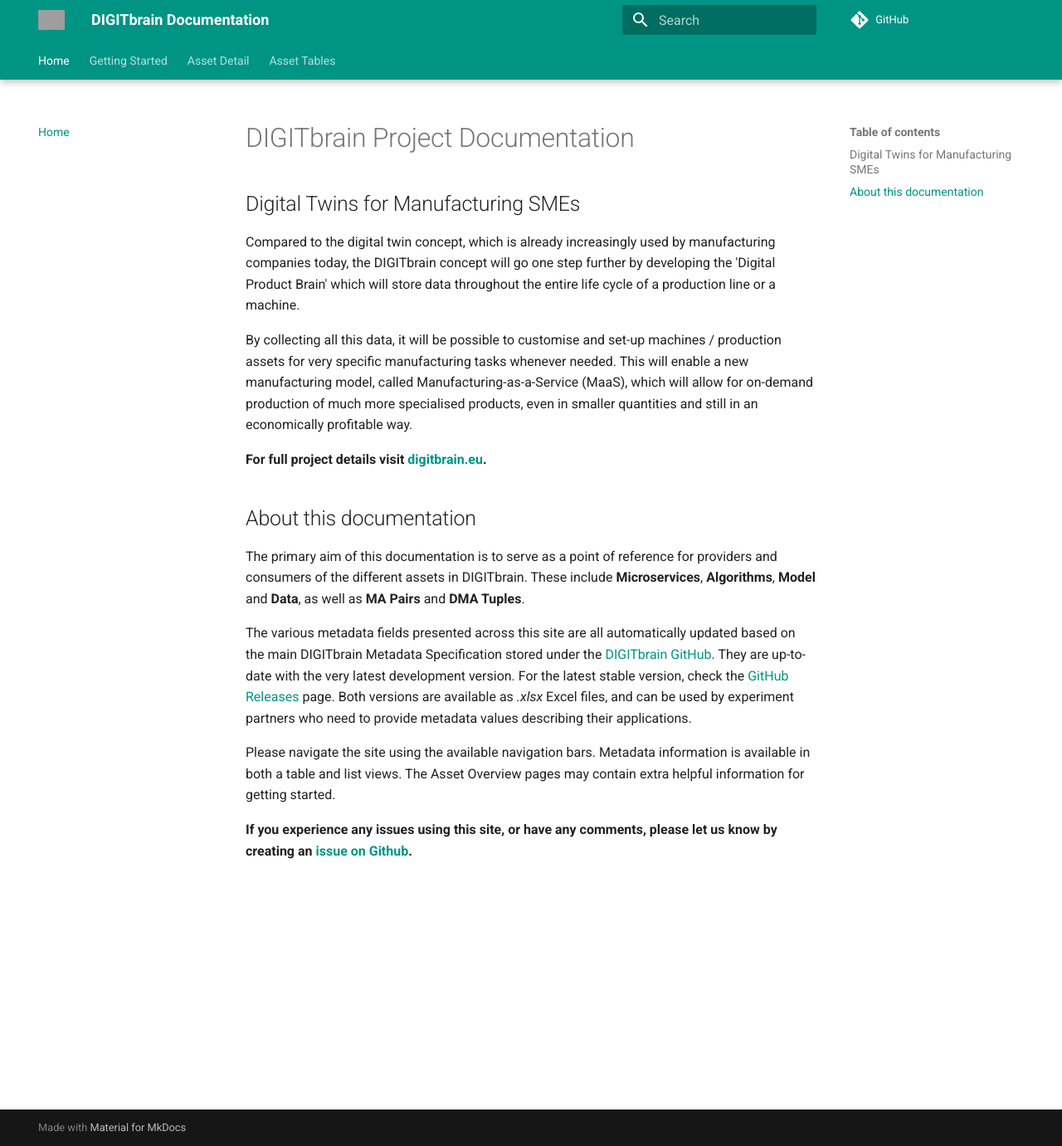
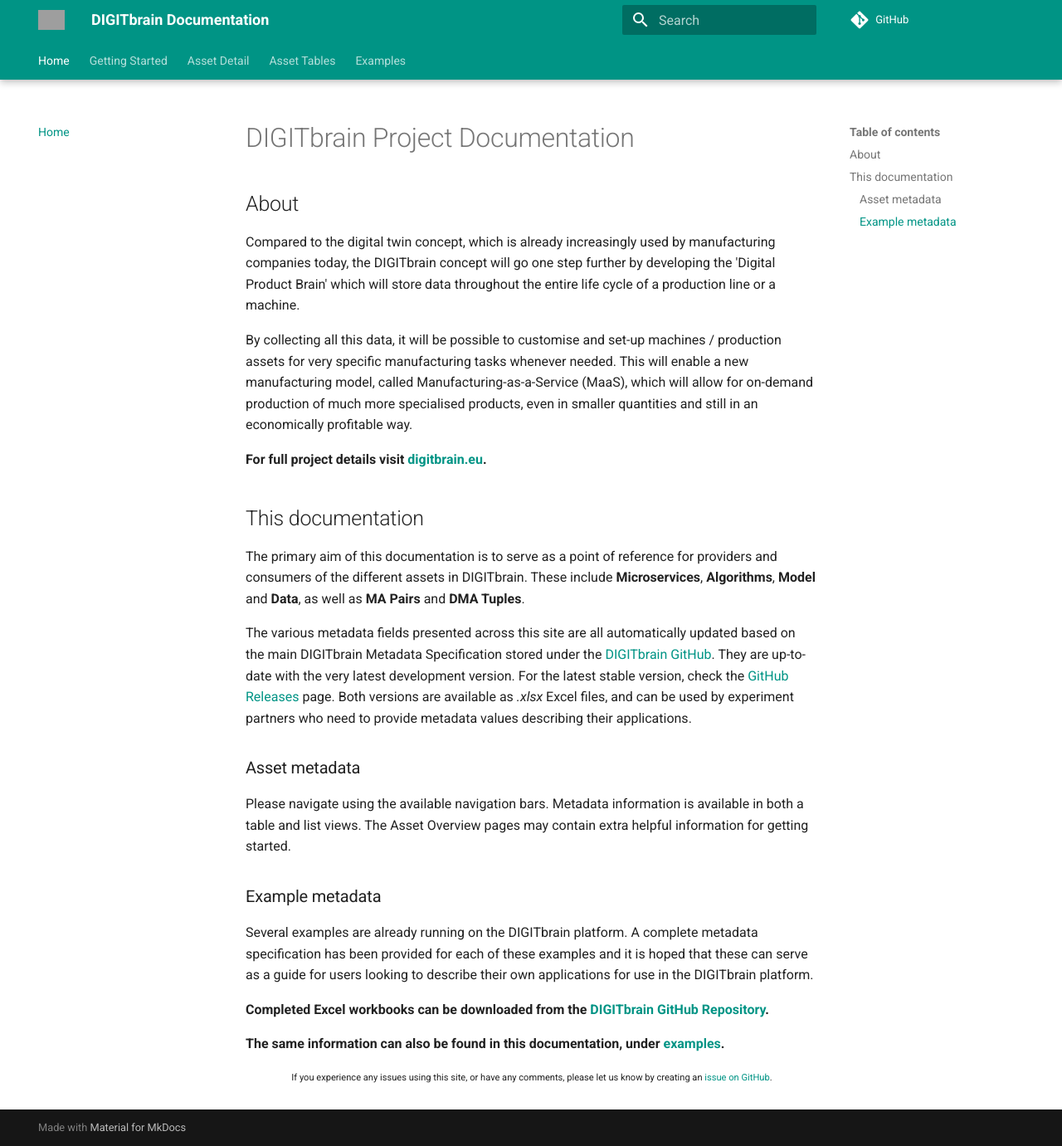
Before and after one commit to DIGITbrain/digitbrain.github.io, an MkDocs documentation site: the page built from docs/index.md, in a window 1280 px wide and 1381 px high. Shown: the whole window at 83% size. Built offline with MkDocs 1.6.1 and Material for MkDocs 9.7.7, drawn with Linux system fonts in a browser that asks for light colours; comment, search, counter and statistics services are not loaded; grey boxes are pictures that could not be loaded.

Commit message:
feat: highlight metadata examples

```diff
--- a/docs/index.md
+++ b/docs/index.md
@@ -1,6 +1,6 @@
 # DIGITbrain Project Documentation
 
-## Digital Twins for Manufacturing SMEs
+## About
 
 Compared to the digital twin concept, which is already increasingly used by
 manufacturing companies today, the DIGITbrain concept will go one step further
@@ -30,8 +30,21 @@
 page. Both versions are available as *.xlsx* Excel files, and can be used by
 experiment partners who need to provide metadata values describing their applications.
 
-Please navigate the site using the available navigation bars. Metadata information
+### Asset metadata
+
+Please navigate using the available navigation bars. Metadata information
 is available in both a table and list views. The Asset Overview pages may contain
 extra helpful information for getting started.
 
-**If you experience any issues using this site, or have any comments, please let us know by creating an [issue on Github](https://github.com/DIGITbrain/digitbrain.github.io/issues/new).**
+### Example metadata
+
+Several examples are already running on the DIGITbrain platform. A complete metadata
+specification has been provided for each of these examples and it is hoped that these
+can serve as a guide for users looking to describe their own applications for use in
+the DIGITbrain platform.
+
+**Completed Excel workbooks can be downloaded from the [DIGITbrain GitHub Repository](https://github.com/DIGITbrain/digitbrain.github.io/tree/main/examples).**
+
+**The same information can also be found in this documentation, under [examples](examples/).**
+
+<p style="text-align: center;"><sup><sub>If you experience any issues using this site, or have any comments, please let us know by creating an <a href="https://github.com/DIGITbrain/digitbrain.github.io/issues/new">issue on GitHub</a>.</sub></sup></p>
--- a/mkdocs.yml
+++ b/mkdocs.yml
@@ -75,6 +75,10 @@
         - Data Assets Mapping: tables/dataassetsmapping.md
         - Deployment: tables/deployment.md
       - Supporting Metadata: tables/supporting_metadata.md
+  - Examples:
+      - Examples: examples/index.md
+      - Fraunhofer: examples/Fraunhofer_RISTRA_CPU_Metadata.md
+      - ITAINNOVA: examples/ITAINNOVA_metadata_220318.md
 
 markdown_extensions:
   - admonition
```
Also changed, not shown: other parts of docs/index.md (+1 -1 lines).
